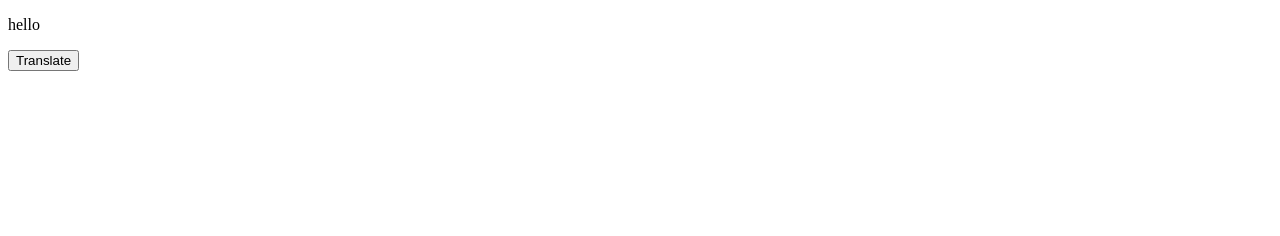
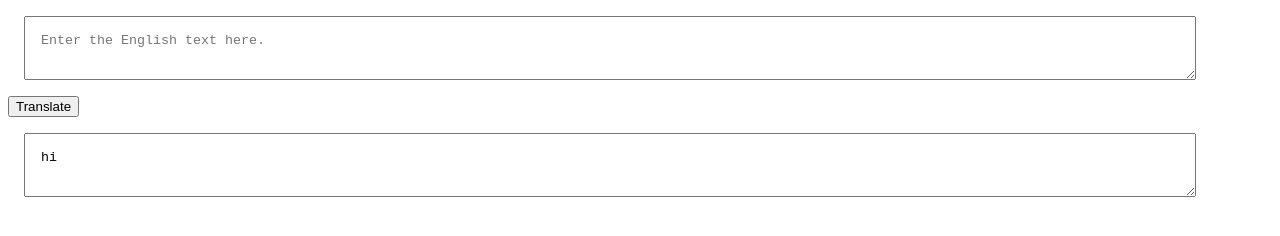
Before and after one commit to xx-Mahika-xx/BananaTranslator, a plain HTML site: page index.html in a window 1280 px wide. Both pictures are taken after a click on the button "Translate". Drawn offline with Linux system fonts and the light colour scheme.

Commit message:
input output in js

```diff
--- a/app.js
+++ b/app.js
@@ -1,6 +1,12 @@
 console.log("Script works")
 var btnTranslate= document.querySelector("#btn-translate");
-btnTranslate.addEventListener("click",function clickEventHandler()
-{
-    console.log("clicked")
-})
+var txtInput=document.querySelector("#txtarea");
+var outputDiv=document.querySelector("#output");
+
+
+function clickHandler(){
+    console.log("Translate button clicked");
+    outputDiv.innerText="hi" + txtInput.value;
+};
+
+btnTranslate.addEventListener("click",clickHandler)
--- a/index.html
+++ b/index.html
@@ -5,11 +5,12 @@
     <meta http-equiv="X-UA-Compatible" content="IE=edge">
     <meta name="viewport" content="width=device-width, initial-scale=1.0">
     <link href="styles.css" rel="stylesheet"/>
-    <script src="app.js" type="text/javascript"></script>
     <title>Banana Translator</title>
 </head>
 <body>
-    <p>hello</p>
+    <textarea id="txtarea" placeholder="Enter the English text here."></textarea>
     <button id="btn-translate">Translate</button>
+    <textarea id="output" placeholder="Output is displayed over here."></textarea>
 </body>
+<script src="app.js" type="text/javascript"></script>
 </html>
--- a/styles.css
+++ b/styles.css
@@ -0,0 +1,12 @@
+#txtarea{
+    width:90%;
+    display:block;
+    margin:1rem;
+    padding: 1rem;
+}
+#output{
+    width:90%;
+    display:block;
+    margin:1rem;
+    padding: 1rem;
+}
```
